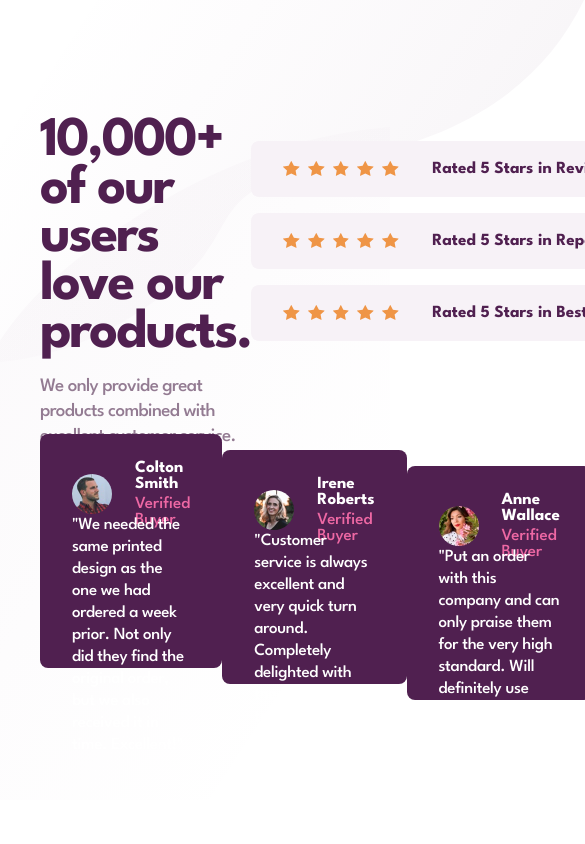
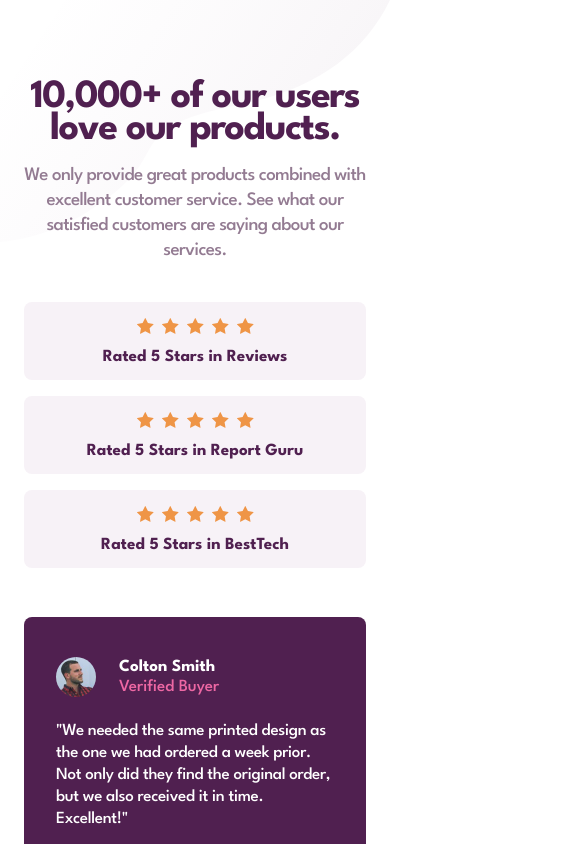
Before and after one commit to TheCodeCraze/social-proof-section, a React (Vite) app: page / in a window 390 px wide. Shown: the top 844 px of the page, 585 px wide, since content can reach past the window. Built offline with nearby package versions, Linux system fonts and the light colour scheme.

Commit message:
Completed responsive design

```diff
--- a/src/index.css
+++ b/src/index.css
@@ -18,10 +18,10 @@ html,
 body {
   width: 100%;
   max-width: 1440px;
-  height: 800px;
 }
 
 body {
+  height: 800px;
   padding: 118px 165px 100px;
   background: url("/bg-pattern-top-desktop.svg") top left no-repeat,
     url("/bg-pattern-bottom-desktop.svg") bottom right no-repeat, var(--white);
@@ -45,3 +45,37 @@ body {
     padding: 118px 40px 100px;
   }
 }
+
+@media screen and (max-width: 1145px) {
+  body {
+    height: 1000px;
+    padding: 100px 80px;
+  }
+}
+
+@media screen and (max-width: 1050px) {
+  body {
+    height: 1232px;
+    padding: 100px 10px;
+  }
+}
+
+@media screen and (max-width: 740px) {
+  body {
+    height: auto;
+  }
+}
+
+@media screen and (max-width: 480px) {
+  body {
+    padding: 82px 24px 99px;
+  }
+}
+
+@media screen and (max-width: 426px) {
+  body {
+    background: url("/bg-pattern-top-mobile.svg") top left no-repeat,
+      url("/bg-pattern-bottom-mobile.svg") bottom right no-repeat, var(--white);
+    background-size: 100%;
+  }
+}
--- a/src/styles/App.module.css
+++ b/src/styles/App.module.css
@@ -52,3 +52,65 @@
   justify-content: space-between;
   align-items: center;
 }
+
+@media screen and (max-width: 1145px) {
+  .ratings {
+    width: 445px;
+  }
+
+  .testimonials {
+    height: 484px;
+    flex-wrap: wrap;
+    justify-content: center;
+    align-content: center;
+    gap: 16px;
+  }
+}
+
+@media screen and (max-width: 1050px) {
+  .info {
+    height: 477px;
+    flex-direction: column;
+  }
+
+  .text {
+    height: 245px;
+    text-align: center;
+  }
+}
+
+@media screen and (max-width: 740px) {
+  .testimonials {
+    height: auto;
+  }
+}
+
+@media screen and (max-width: 480px) {
+  .container {
+    gap: 49px;
+  }
+
+  .info {
+    height: auto;
+    gap: 39px;
+  }
+
+  .text {
+    width: 100%;
+    height: auto;
+  }
+
+  .title {
+    font-size: 40px;
+    line-height: 32px;
+    letter-spacing: -1.43px;
+    margin-bottom: 17px;
+  }
+
+  .ratings {
+    width: 100%;
+    height: auto;
+    justify-content: unset;
+    gap: 16px;
+  }
+}
--- a/src/styles/Rating.module.css
+++ b/src/styles/Rating.module.css
@@ -29,3 +29,20 @@
   font-weight: 700;
   color: var(--very-dark-magenta);
 }
+
+@media screen and (max-width: 11145) {
+  .rating:nth-child(1),
+  .rating:nth-child(3) {
+    align-self: unset;
+  }
+}
+
+@media screen and (max-width: 480px) {
+  .rating {
+    width: 100%;
+    height: 78px;
+    padding: 16px 0 15px;
+    flex-direction: column;
+    gap: 15px;
+  }
+}
--- a/src/styles/Testimonial.module.css
+++ b/src/styles/Testimonial.module.css
@@ -55,3 +55,19 @@
   line-height: 22px;
   letter-spacing: -0.3px;
 }
+
+@media screen and (max-width: 1145px) {
+  .testimonial:nth-child(1),
+  .testimonial:nth-child(3) {
+    align-self: unset;
+  }
+}
+
+@media screen and (max-width: 480px) {
+  .testimonial {
+    width: 100%;
+    height: 248px;
+    justify-content: unset;
+    gap: 23px;
+  }
+}
```
